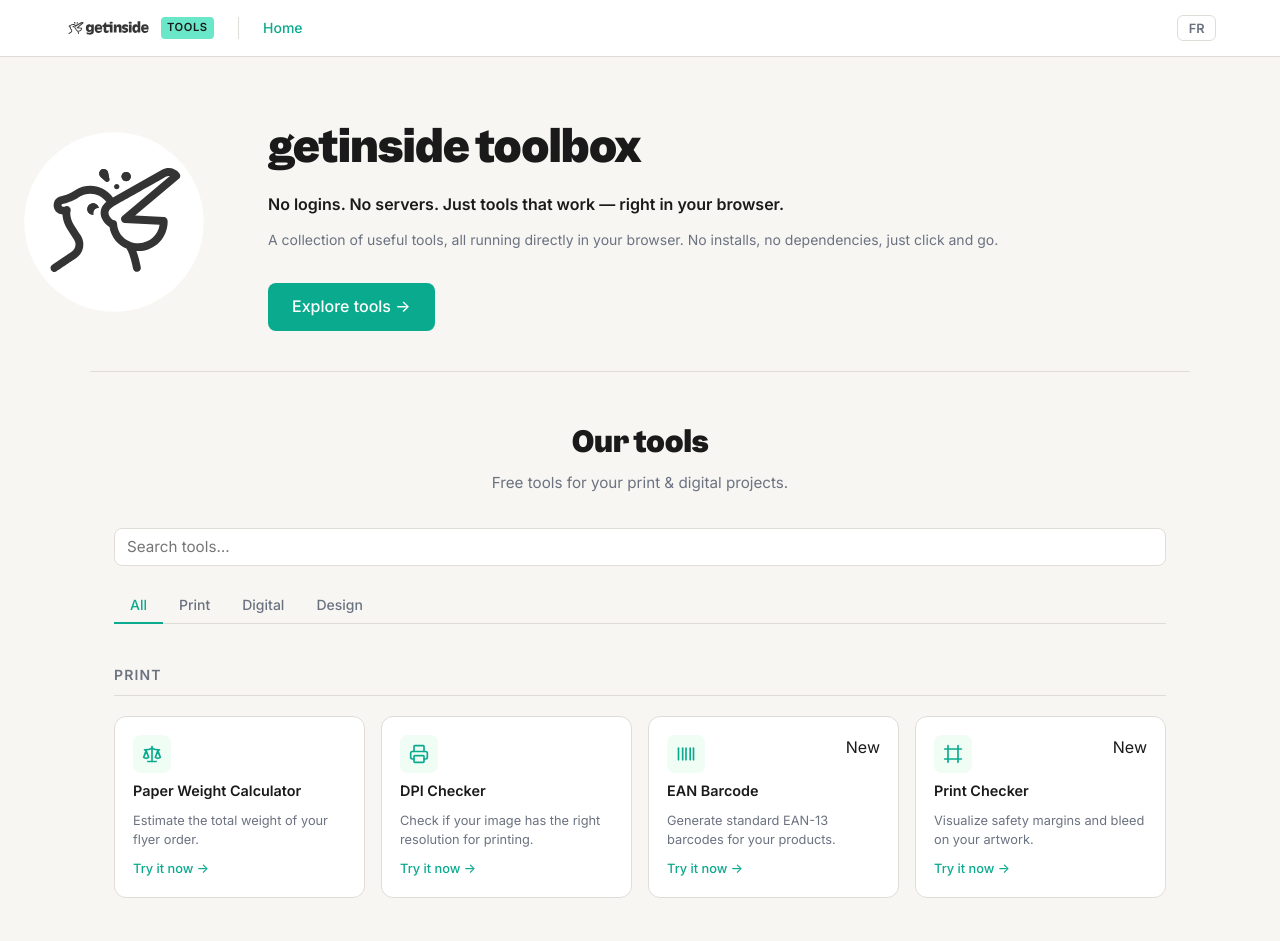
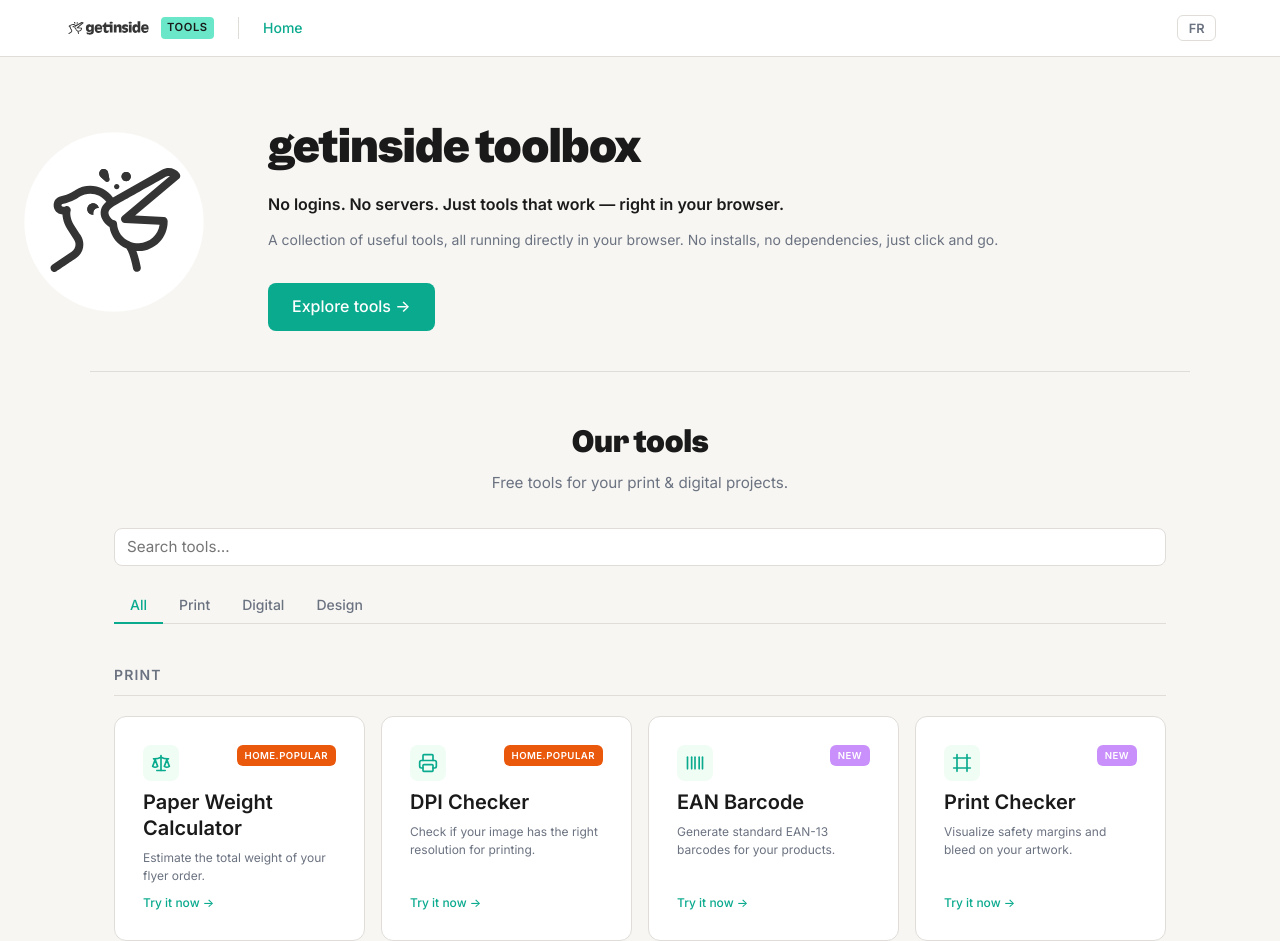
Before and after one commit to getinside-ops/tools, a Vue app: page / in a window 1280 px wide. Shown: the top 941 px of the page. Built offline with nearby package versions, Linux system fonts and the light colour scheme.

Commit message:
style: redesign tool cards with Zerokit-style interactions
Co-authored-by: Qwen-Coder <qwen-coder@alibabacloud.com>

```diff
--- a/src/assets/styles/global.css
+++ b/src/assets/styles/global.css
@@ -110,6 +110,7 @@
   --gi-container-hero: 1400px;
   --gi-container-tool: 900px;
   --gi-grid-gap: 1rem;
+  --gi-card-min-height: 180px;
 
   /* Backward Compatibility Aliases */
   --gi-gap: var(--gi-grid-gap); /* Legacy alias */
--- a/src/views/HomeView.vue
+++ b/src/views/HomeView.vue
@@ -57,6 +57,7 @@
                   <component :is="tool.icon" :size="20" />
                 </div>
                 <span v-if="tool.isNew" class="gi-badge-new">{{ t('home.new') }}</span>
+                <span v-else-if="tool.isPopular" class="gi-badge-popular">{{ t('home.popular') }}</span>
               </div>
               <strong class="home-card-title">{{ t(tool.titleKey) }}</strong>
               <p class="home-card-desc">{{ t(tool.descKey) }}</p>
@@ -80,6 +81,7 @@
                 <component :is="tool.icon" :size="20" />
               </div>
               <span v-if="tool.isNew" class="gi-badge-new">{{ t('home.new') }}</span>
+              <span v-else-if="tool.isPopular" class="gi-badge-popular">{{ t('home.popular') }}</span>
             </div>
             <strong class="home-card-title">{{ t(tool.titleKey) }}</strong>
             <p class="home-card-desc">{{ t(tool.descKey) }}</p>
@@ -116,13 +118,14 @@ interface Tool {
   descKey: string
   category: ContentCategory
   isNew: boolean
+  isPopular?: boolean
 }
 
 const allTools: Tool[] = [
   // Existing tools
-  { route: '/paper-weight',     icon: Scale,           titleKey: 'home.tools.paperWeight.title',     descKey: 'home.tools.paperWeight.desc',     category: 'print',   isNew: false },
-  { route: '/utm-builder',      icon: Link2,           titleKey: 'home.tools.utmBuilder.title',      descKey: 'home.tools.utmBuilder.desc',      category: 'digital', isNew: false },
-  { route: '/dpi-checker',      icon: Printer,         titleKey: 'home.tools.dpiChecker.title',      descKey: 'home.tools.dpiChecker.desc',      category: 'print',   isNew: false },
+  { route: '/paper-weight',     icon: Scale,           titleKey: 'home.tools.paperWeight.title',     descKey: 'home.tools.paperWeight.desc',     category: 'print',   isNew: false, isPopular: true },
+  { route: '/utm-builder',      icon: Link2,           titleKey: 'home.tools.utmBuilder.title',      descKey: 'home.tools.utmBuilder.desc',      category: 'digital', isNew: false, isPopular: true },
+  { route: '/dpi-checker',      icon: Printer,         titleKey: 'home.tools.dpiChecker.title',      descKey: 'home.tools.dpiChecker.desc',      category: 'print',   isNew: false, isPopular: true },
   { route: '/redirect-checker', icon: CornerDownRight, titleKey: 'home.tools.redirectChecker.title', descKey: 'home.tools.redirectChecker.desc', category: 'digital', isNew: false },
   { route: '/promo-code',       icon: Tag,             titleKey: 'home.tools.promoCode.title',       descKey: 'home.tools.promoCode.desc',       category: 'digital', isNew: false },
   { route: '/word-counter',     icon: FileText,        titleKey: 'home.tools.wordCounter.title',     descKey: 'home.tools.wordCounter.desc',     category: 'digital', isNew: true  },
@@ -323,51 +326,98 @@ function setCategory(cat: string) {
 .home-card {
   display: flex;
   flex-direction: column;
-  gap: 0.6rem;
-  padding: 1.125rem;
+  gap: var(--gi-space-sm);
+  padding: var(--gi-space-xl);
   background: var(--gi-surface);
   border: 1px solid var(--gi-border);
   border-radius: var(--gi-radius-lg);
   text-decoration: none;
   color: inherit;
-  transition: box-shadow 0.15s, border-color 0.15s;
-  min-height: 160px;
+  transition: transform var(--gi-transition-base),
+              box-shadow var(--gi-transition-base),
+              border-color var(--gi-transition-base);
+  min-height: var(--gi-card-min-height);
+  position: relative;
 }
+
 .home-card:hover {
-  box-shadow: 0 4px 16px rgba(0, 0, 0, 0.08);
-  border-color: rgba(10, 170, 142, 0.4);
+  transform: translateY(-4px);
+  box-shadow: var(--gi-shadow-lg);
+  border-color: rgba(10, 170, 142, 0.5);
 }
+
+[data-theme="dark"] .home-card:hover {
+  box-shadow: var(--gi-shadow-glow);
+}
+
 .home-card-top {
   display: flex;
   justify-content: space-between;
   align-items: flex-start;
 }
+
 .home-icon-box {
-  width: 38px;
-  height: 38px;
+  width: 36px;
+  height: 36px;
   flex-shrink: 0;
   background: var(--gi-tint-green-bg);
   color: var(--gi-brand);
-  border-radius: var(--gi-radius);
+  border-radius: var(--gi-radius-md);
   display: flex;
   align-items: center;
   justify-content: center;
+  transition: background-color var(--gi-transition-fast), color var(--gi-transition-fast);
 }
+
+.home-card:hover .home-icon-box {
+  background: var(--gi-brand);
+  color: white;
+}
+
 .home-card-title {
-  font-size: 0.9rem;
+  font-size: var(--gi-font-size-lg);
   font-weight: 600;
   line-height: 1.3;
+  color: var(--gi-text);
 }
+
 .home-card-desc {
-  font-size: 0.8rem;
+  font-size: var(--gi-font-size-xs);
   color: var(--gi-text-muted);
   line-height: 1.5;
   flex: 1;
 }
+
 .home-card-cta {
-  font-size: 0.8rem;
+  font-size: var(--gi-font-size-xs);
   font-weight: 500;
   color: var(--gi-brand);
   margin-top: auto;
+  transition: color var(--gi-transition-fast);
+}
+
+.home-card:hover .home-card-cta {
+  color: var(--gi-brand-dark);
+}
+
+/* Badges */
+.gi-badge-new,
+.gi-badge-popular {
+  font-size: 0.6rem;
+  font-weight: 600;
+  padding: 0.2rem 0.5rem;
+  border-radius: var(--gi-radius-sm);
+  text-transform: uppercase;
+  letter-spacing: 0.05em;
+}
+
+.gi-badge-new {
+  background: var(--gi-violet);
+  color: white;
+}
+
+.gi-badge-popular {
+  background: var(--gi-tint-orange-text);
+  color: white;
 }
 </style>
```
